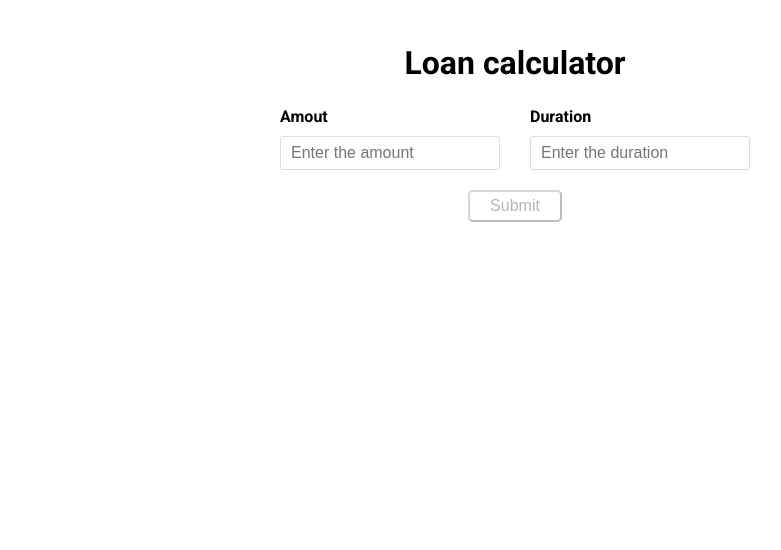
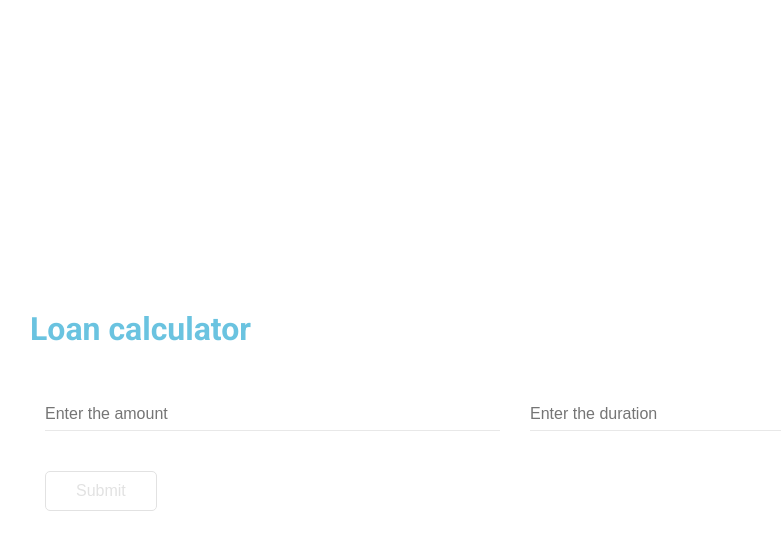
Before and after one commit to mahmoudZakaria90/Loan-calculator, a Vue app: page / in a window 1280 px wide. Shown: the top 550 px of the page, without its empty margins (125-906 px from the left). Built offline with nearby package versions, Linux system fonts and the light colour scheme.

Commit message:
added styles

```diff
--- a/package.json
+++ b/package.json
@@ -6,7 +6,7 @@
     "serve": "vue-cli-service serve",
     "build": "vue-cli-service build",
     "lint": "vue-cli-service lint",
-    "test:unit": "vue-cli-service test:unit"
+    "test": "vue-cli-service test:unit"
   },
   "dependencies": {
     "core-js": "^3.4.4",
--- a/src/App.vue
+++ b/src/App.vue
@@ -1,8 +1,10 @@
 <template>
   <div id="app">
-    <h1>Loan calculator</h1>
-    <Calculator :handleResult="handleResult" />
-    <Result :result="result" :validate="validate" />
+    <div class="app-wrapper">
+      <h1>Loan calculator</h1>
+      <Calculator :handleResult="handleResult" />
+      <Result :result="result" :validate="validate" />
+    </div>
   </div>
 </template>
 
@@ -31,43 +33,75 @@
 </script>
 
 <style lang="sass">
+
 *
   box-sizing: border-box
+
+html,
+body,
+#app
+  height: 100%
+
 #app
   padding: 15px
-  max-width: 500px
+  max-width: 1000px
   margin: auto
+  display: flex
+  color: #555
   font:
     family: "Roboto"
     size: 16px
 
+.app
+  &-wrapper
+    flex-grow: 1
+    margin: auto
+
+.row
+   margin: 0 -15px
+
 h1
-  text-align: center
-  margin-bottom: 25px
+  color: var(--cyanblue)
+  margin-bottom: 50px
 
 
 label
   position: relative
   display: inline-block
   padding: 0 15px
-  margin-bottom: 20px
+  margin-bottom: 40px
 
 input
-  padding: 7px 10px
-  border-radius: 3px
-  border: 1px solid #ddd
+  padding: 7px 0
   width: 100%
   font-size: 16px
+  color: inherit
+  border: none
+  border-bottom: 1px solid #e8e8e8
+  outline: 0
+  &:focus
+    border-color: var(--cyanblue)
 
 label div
-  margin-bottom: 10px
+  margin-bottom: 20px
   font-weight: 600
 
 button
   background: transparent
-  padding: 5px 20px
+  color: var(--cyanblue)
+  border: 1px solid var(--cyanblue)
+  padding: 10px 30px
   border-radius: 5px
   font-size: inherit
   cursor: pointer
   outline: 0
+  transition: all 500ms
+  &:hover
+    color: white
+    background: var(--cyanblue)
+  &:disabled, &:hover:disabled
+    cursor: not-allowed
+    color: var(--dimmed)
+    border-color: var(--dimmed)
+    background: transparent
 </style>
--- a/src/components/Calculator.vue
+++ b/src/components/Calculator.vue
@@ -1,18 +1,30 @@
 <template>
   <form @submit.prevent="calculate(amount, duration)">
-    <label for="amount">
-      <div>Amout</div>
-      <input id="amount" v-model="amount" placeholder="Enter the amount" />
-    </label>
-    <label for="duration">
-      <div>Duration</div>
-      <input id="duration" v-model="duration" placeholder="Enter the duration" />
-    </label>
-    <label>
-      <Button type="submit" id="submit" :disabled="!amount || !duration">Submit</Button>
-    </label>
-    <ul>
-      <li class="validation-msg" v-for="(msg, key) in validationMSG" :key="key">{{ msg }}</li>
+    <div class="row">
+      <label for="amount">
+        <input
+          id="amount"
+          v-model="amount"
+          placeholder="Enter the amount"
+          autocomplete="off"
+        />
+      </label>
+      <label for="duration">
+        <input
+          id="duration"
+          v-model="duration"
+          placeholder="Enter the duration"
+          autocomplete="off"
+        />
+      </label>
+    </div>
+    <Button type="submit" id="submit" :disabled="!amount || !duration"
+      >Submit</Button
+    >
+    <ul class="validation-wrap">
+      <li class="validation-msg" v-for="(msg, key) in validationMSG" :key="key">
+        - {{ msg }}
+      </li>
     </ul>
   </form>
 </template>
@@ -65,19 +77,18 @@
 
 <style lang="sass" scoped>
 form
-    margin: 0 -15px
+    padding: 0 15px
+
 label
     width: 50%
-    &:last-of-type
-        width: 100%
-        text-align: center
-.use-defaults
-    position: absolute
-    top: 0
-    left: 15px
-    input
-        width: auto
 
-.validation-msg
-    color: red
+.validation
+    &-wrap
+      max-width: 350px
+      margin-left: auto
+      padding: 0
+      list-style: none
+    &-msg
+      color: var(--error)
+      margin-bottom: 10px
 </style>
--- a/src/components/Result.vue
+++ b/src/components/Result.vue
@@ -1,7 +1,12 @@
 <template>
   <div v-if="validate" class="result">
     <p>Will equal:</p>
-    <div id="result-inner" class="result-inner">Monthly Installment: {{ result.monthlyInstallment }}</div>
+    <div id="result-inner" class="result-inner">
+      Monthly Installment:
+      <span style="text-decoration: underline; font-weight: 700">{{
+        result.monthlyInstallment
+      }}</span>
+    </div>
   </div>
 </template>
 
@@ -17,8 +22,10 @@
 <style lang="sass" scoped>
 .result
   margin-top: 50px
+  padding: 0 15px
   &-inner
     border-radius: 5px
     padding: 25px 15px
-    background: #e8e8e8
+    background: var(--success_bg)
+    color: var(--success_c)
 </style>
--- a/src/main.js
+++ b/src/main.js
@@ -1,5 +1,6 @@
 import Vue from "vue";
 import App from "./App.vue";
+import "./themes/variables.css";
 
 Vue.config.productionTip = false;
 
--- /dev/null
+++ b/src/themes/variables.css
@@ -0,0 +1,8 @@
+/*Variables */
+:root {
+  --cyanblue: #6ac3e0;
+  --error: #de1d1d;
+  --dimmed: #e2e2e2;
+  --success_bg: #b3ecff;
+  --success_c: #2b6477;
+}
```
Also changed, not shown: 1 other file (tests, documents, lock files or other folders).
